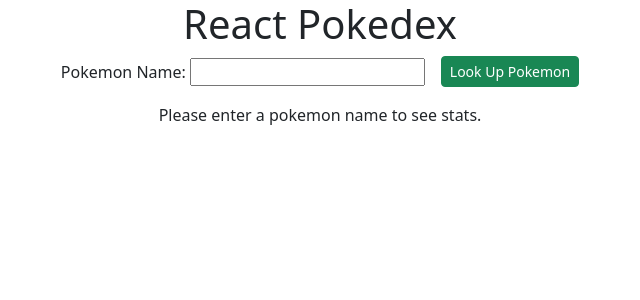
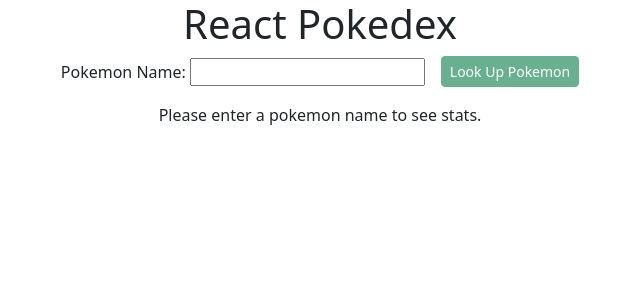
Before and after one commit to ChristopherHoganJr/react-pokedex, a React (Create React App) app: page / in a window 1280 px wide. Shown: the top 300 px of the page, without its empty margins (320-960 px from the left). Built offline with nearby package versions, Linux system fonts and the light colour scheme.

Commit message:
disabled search button if input is empty

```diff
--- a/src/App.js
+++ b/src/App.js
@@ -6,13 +6,13 @@
 // components
 import SearchBar from "./components/SearchBar";
 import PokemonStatsContainer from "./components/PokemonStatsContainer";
+import ErrorMessage from "./components/ErrorMessage";
 
 function App() {
-  // useNavigate
-  const navigate = useNavigate();
   // States
   const [pokemonName, setPokemonName] = useState("");
   const [pokemon, setPokemon] = useState();
+  const [notFound, setNotFound] = useState(false);
 
   // Functions
   const searchPokemon = (e) => {
@@ -21,8 +21,9 @@
       .get(`https://pokeapi.co/api/v2/pokemon/${pokemonName.toLowerCase()}`)
       .then((res) => {
         setPokemon(res.data);
+        setNotFound(false);
       })
-      .catch((err) => navigate("/err"));
+      .catch((err) => setNotFound(true));
   };
 
   return (
@@ -36,12 +37,14 @@
         />
       </div>
       <div className="mt-3">
-        {pokemon ? (
-          <PokemonStatsContainer pokemon={pokemon} />
-        ) : (
+        {notFound === true ? (
+          <ErrorMessage />
+        ) : notFound === false && !pokemon ? (
           <p className="text-center">
             Please enter a pokemon name to see stats.
           </p>
+        ) : (
+          <PokemonStatsContainer pokemon={pokemon} />
         )}
       </div>
     </div>
--- /dev/null
+++ b/src/components/ErrorMessage.jsx
@@ -0,0 +1,11 @@
+import React from "react";
+
+const ErrorMessage = () => {
+  return (
+    <h3 className="text-center">
+      That pokemon does not exist or you did not spell the night right.
+    </h3>
+  );
+};
+
+export default ErrorMessage;
--- a/src/components/PokemonStatsContainer.jsx
+++ b/src/components/PokemonStatsContainer.jsx
@@ -12,7 +12,7 @@
       </h3>
       <div className="d-flex gap-2 flex-wrap justify-content-center align-items-center">
         {pokemon.types.length > 1 ? <p>Types:</p> : <p>Type:</p>}
-        {pokemon.types.map((e) => {
+        {pokemon.types.map((e, idx) => {
           let pokemonType = "";
           switch (e.type.name) {
             case "fire":
@@ -39,7 +39,11 @@
             default:
               pokemonType = "light";
           }
-          return <p className={`btn btn-${pokemonType}`}>{e.type.name}</p>;
+          return (
+            <p key={idx} className={`btn btn-${pokemonType}`}>
+              {e.type.name}
+            </p>
+          );
         })}
       </div>
       <div></div>
--- a/src/components/SearchBar.jsx
+++ b/src/components/SearchBar.jsx
@@ -1,6 +1,13 @@
 import React from "react";
+import { useState, useEffect } from "react";
 
 const SearchBar = ({ pokemonName, setPokemonName, searchPokemon }) => {
+  const [empty, setEmpty] = useState(0);
+
+  useEffect(() => {
+    setEmpty(pokemonName.length);
+  }, [pokemonName]);
+  console.log(empty);
   return (
     <form
       className="d-flex align-items-center gap-3"
@@ -14,7 +21,12 @@
           onChange={(e) => setPokemonName(e.target.value)}
         />
       </div>
-      <button className="btn btn-success btn-sm">Look Up Pokemon</button>
+      <button
+        className="btn btn-success btn-sm"
+        disabled={empty == 0 ? true : false}
+      >
+        Look Up Pokemon
+      </button>
     </form>
   );
 };
```
